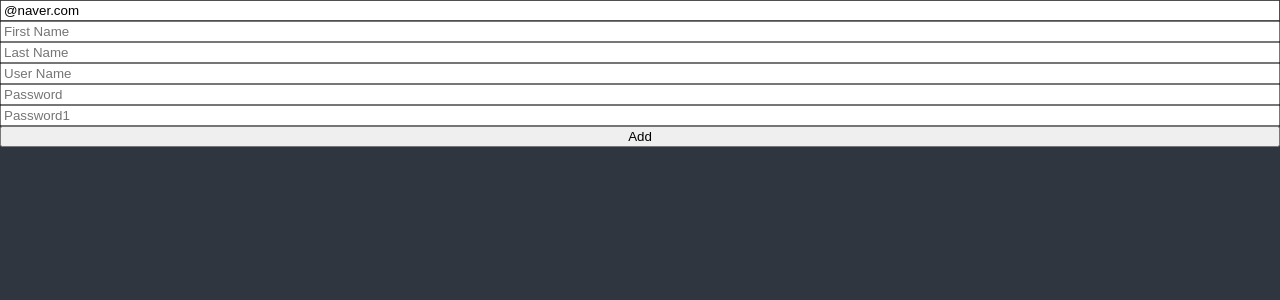
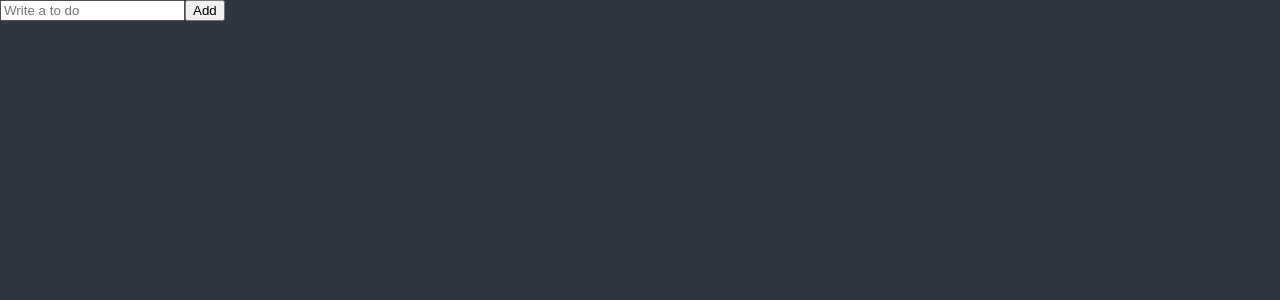
Before and after one commit to maengseonu/react-todo, a React (Create React App) app: page / in a window 1280 px wide. Shown: the top 300 px of the page. Built offline with nearby package versions, Linux system fonts and the light colour scheme.

Commit message:
react-hook-form(setValue)

```diff
--- a/src/ToDoList.tsx
+++ b/src/ToDoList.tsx
@@ -2,132 +2,26 @@
 
 import { useForm } from "react-hook-form";
 
-/* function ToDoList() {
-  const [toDo, setToDo] = useState("");
-  const [toDoError, setToDoError] = useState("");
-  const onChange = (event: React.FormEvent<HTMLInputElement>) => {
-    const {
-      currentTarget: { value },
-    } = event;
-    setToDoError("");
-    setToDo(value);
-  };
-  const onSubmit = (event: React.FormEvent<HTMLFormElement>) => {
-    event.preventDefault();
-    if (toDo.length < 10) {
-      return setToDoError("To do should be longer");
-    }
-    console.log("submit");
+interface Iform {
+  toDo: string;
+}
+
+function ToDoList() {
+  const { register, handleSubmit, setValue } = useForm<Iform>();
+  const handleValid = (data: Iform) => {
+    console.log("add to do", data.toDo);
+    setValue("toDo", "");
   };
   return (
     <div>
-      <form onSubmit={onSubmit}>
-        <input onChange={onChange} value={toDo} placeholder="Write a to do" />
+      <form onSubmit={handleSubmit(handleValid)}>
+        <input
+          {...register("toDo", {
+            required: "Please write a To Do",
+          })}
+          placeholder="Write a to do"
+        />
         <button>Add</button>
-        {toDoError !== "" ? toDoError : null}
-      </form>
-    </div>
-  );
-} */
-
-interface IForm {
-  Email: string;
-  FirstName: string;
-  LastName: string;
-  UserName: string;
-  Password: string;
-  Password1: string;
-  extraError?: string;
-}
-
-function ToDoList() {
-  const {
-    register,
-    handleSubmit,
-    formState: { errors },
-    setError,
-  } = useForm<IForm>({
-    defaultValues: {
-      Email: "@naver.com",
-    },
-  });
-
-  const onValid = (data: IForm) => {
-    if (data.Password !== data.Password1) {
-      setError(
-        "Password1",
-        { message: "비밀번호가 같지 않습니다." },
-        { shouldFocus: true }
-      );
-    }
-    // setError("extraError", { message: "Server offline." });
-  };
-  console.log(errors);
-
-  return (
-    <div>
-      <form
-        style={{ display: "flex", flexDirection: "column" }}
-        onSubmit={handleSubmit(onValid)}
-      >
-        <input
-          {...register("Email", {
-            required: "필수항목입니다",
-            pattern: {
-              value: /^[A-Za-z0-9._%+-]+@naver.com$/,
-              message: "Only naver.com emails allowed",
-            },
-          })}
-          placeholder="Email"
-        />
-        <span>{errors?.Email?.message}</span>
-        <input
-          {...register("FirstName", {
-            required: "필수항목입니다",
-            validate: {
-              noSeonu: (value) =>
-                value.includes("선우") ? "선우는 사용 할 수없습니다" : true,
-              noSuhyun: (value) =>
-                value.includes("수현") ? "수현은 사용 할 수없습니다" : true,
-            },
-          })}
-          placeholder="First Name"
-        />
-        <span>{errors?.FirstName?.message}</span>
-        <input
-          {...register("LastName", { required: "필수항목입니다" })}
-          placeholder="Last Name"
-        />
-        <span>{errors?.LastName?.message}</span>
-        <input
-          {...register("UserName", {
-            required: "필수항목입니다",
-            minLength: 10,
-          })}
-          placeholder="User Name"
-        />
-        <span>{errors?.UserName?.message}</span>
-        <input
-          {...register("Password", {
-            required: "필수항목입니다",
-            minLength: 5,
-          })}
-          placeholder="Password"
-        />
-        <span>{errors?.Password?.message}</span>
-        <input
-          {...register("Password1", {
-            required: "필수항목입니다",
-            minLength: {
-              value: 5,
-              message: "패스워드가 짧습니다.",
-            },
-          })}
-          placeholder="Password1"
-        />
-        <span>{errors?.Password1?.message}</span>
-        <button>Add</button>
-        <span>{errors?.extraError?.message}</span>
       </form>
     </div>
   );
```
